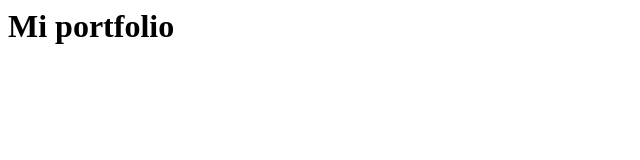
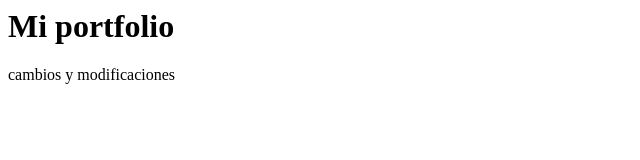
Before and after one commit to FranCode6/PortfolioFrontEnd, a plain HTML site: page index.html in a window 1280 px wide. Shown: the whole page, without its empty margins (0-640 px from the left). Drawn offline with Linux system fonts and the light colour scheme.

Commit message:
Update index.html

```diff
--- a/index.html
+++ b/index.html
@@ -1 +1,2 @@
 <h1>Mi portfolio</h1>
+<p> cambios y modificaciones </p>
```
